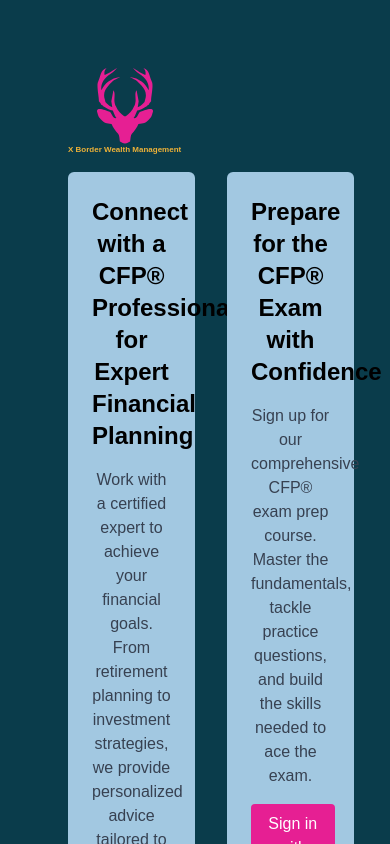
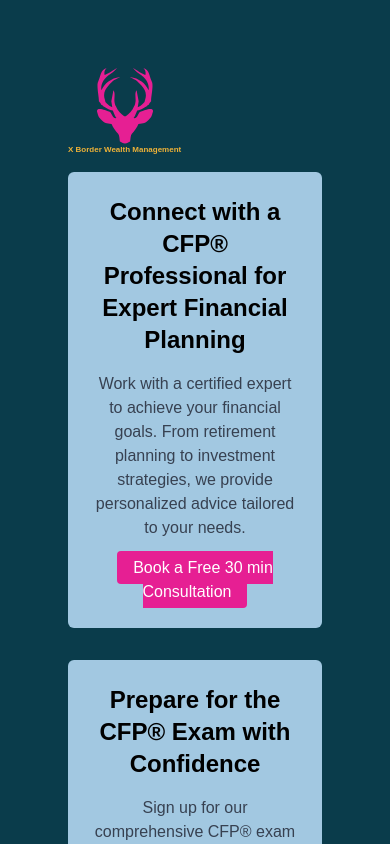
Before and after one commit to asharmajeed/xwealthx, a React (Vite) app in the folder client/: page / in a window 390 px wide. Shown: the top 844 px of the page. Built offline with nearby package versions, Linux system fonts and the light colour scheme.

Commit message:
responsive

```diff
--- a/client/src/components/HomePage.jsx
+++ b/client/src/components/HomePage.jsx
@@ -36,9 +36,9 @@ const HomePage = () => {
   return (
     <div className="p-8">
       <Header />
-      <section className="flex justify-between items-start space-x-8 pt-4">
+      <section className="flex flex-col gap-y-8 md:flex-row justify-between items-start lg:space-x-8 pt-4">
         {/* Left Side */}
-        <div className="w-1/2 bg-backgroundBlue p-6 rounded-md">
+        <div className="lg:w-1/2 bg-backgroundBlue p-6 rounded-md">
           <h1 className="text-2xl font-bold text-blue-900 mb-4">
             Connect with a CFP® Professional for Expert Financial Planning
           </h1>
@@ -56,7 +56,7 @@ const HomePage = () => {
         </div>
 
         {/* Right Side */}
-        <div className="w-1/2 bg-backgroundBlue p-6 rounded-md">
+        <div className="lg:w-1/2 bg-backgroundBlue p-6 rounded-md">
           <h1 className="text-2xl font-bold text-blue-900 mb-4">
             Prepare for the CFP® Exam with Confidence
           </h1>
```
